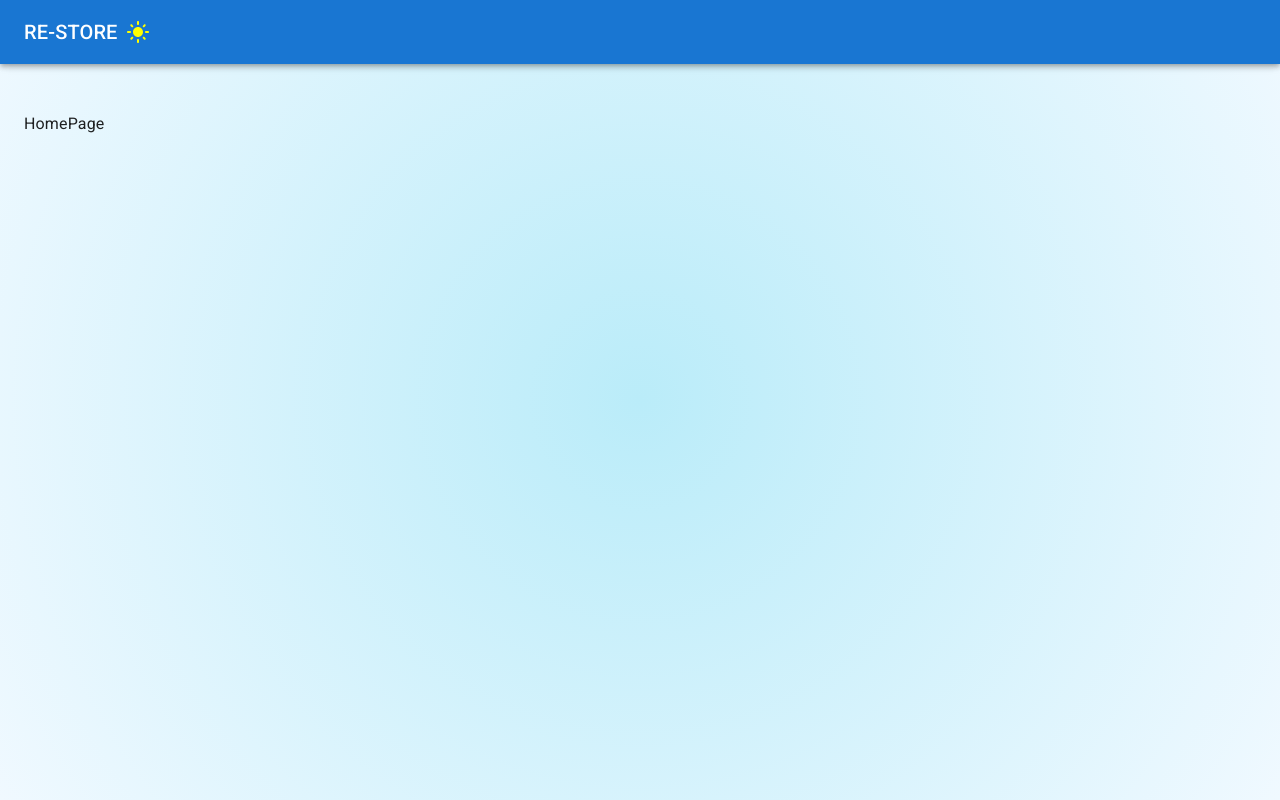
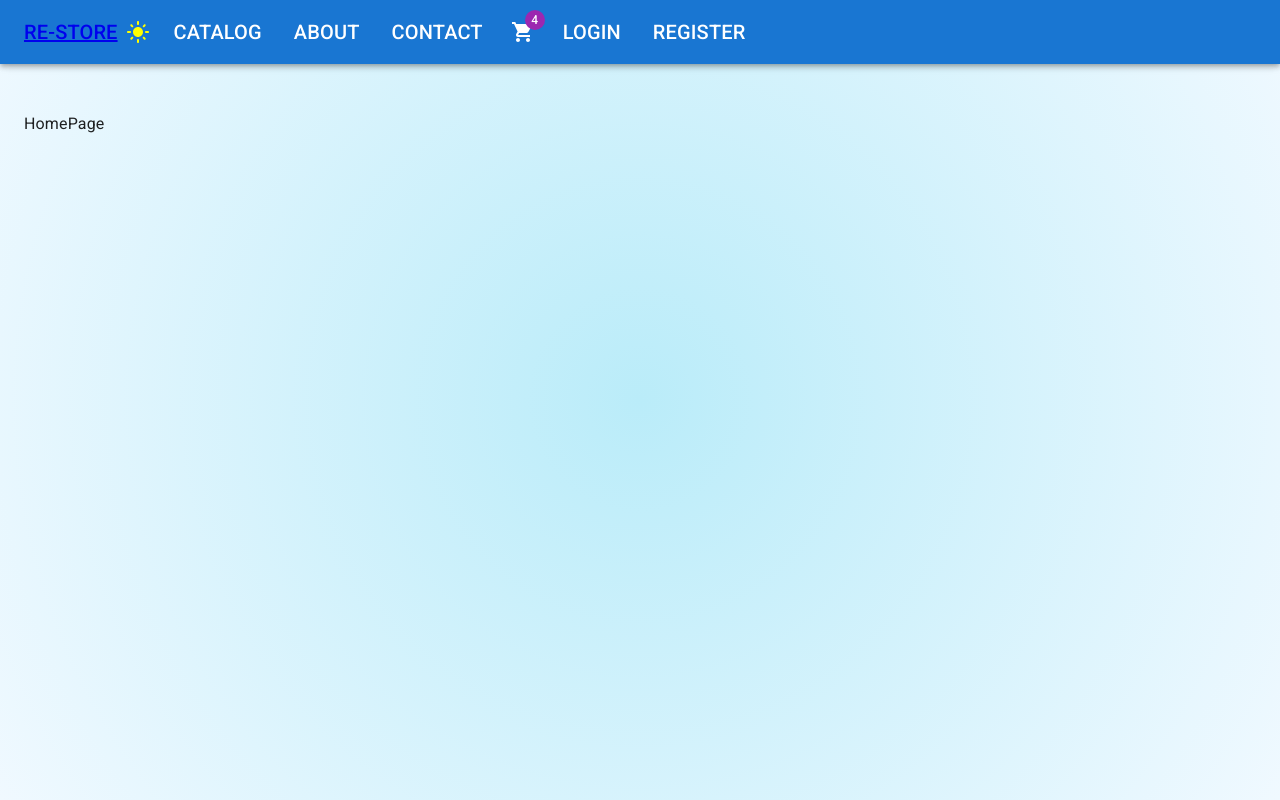
Before and after one commit to MagnoDutra/Restore, a React (Vite) app in the folder client/: page / in a window 1280 px wide. Built offline with nearby package versions, Linux system fonts and the light colour scheme.

Commit message:
links adicionados para navegacao

```diff
--- a/client/src/app/layout/NavBar.tsx
+++ b/client/src/app/layout/NavBar.tsx
@@ -1,5 +1,25 @@
-import { DarkMode, LightMode } from "@mui/icons-material";
-import { AppBar, IconButton, Toolbar, Typography } from "@mui/material";
+import { DarkMode, LightMode, ShoppingCart } from "@mui/icons-material";
+import {
+  AppBar,
+  Badge,
+  IconButton,
+  List,
+  ListItem,
+  Toolbar,
+  Typography,
+} from "@mui/material";
+import { NavLink } from "react-router-dom";
+
+const midLinks = [
+  { title: "catalog", path: "/catalog" },
+  { title: "about", path: "/about" },
+  { title: "contact", path: "/contact" },
+];
+
+const rightLinks = [
+  { title: "login", path: "/login" },
+  { title: "register", path: "/register" },
+];
 
 type Props = {
   darkMode: boolean;
@@ -10,10 +30,41 @@ export default function NavBar({ darkMode, toggleTheme }: Props) {
   return (
     <AppBar position="fixed">
       <Toolbar>
-        <Typography variant="h6">RE-STORE</Typography>
+        <Typography component={NavLink} to={"/"} variant="h6">
+          RE-STORE
+        </Typography>
         <IconButton onClick={toggleTheme}>
           {darkMode ? <DarkMode /> : <LightMode sx={{ color: "yellow" }} />}
         </IconButton>
+        <List sx={{ display: "flex" }}>
+          {midLinks.map(({ title, path }) => (
+            <ListItem
+              component={NavLink}
+              to={path}
+              key={path}
+              sx={{ color: "inherit", typography: "h6" }}
+            >
+              {title.toUpperCase()}
+            </ListItem>
+          ))}
+        </List>
+        <IconButton size="large" sx={{ color: "inherit" }}>
+          <Badge badgeContent="4" color="secondary">
+            <ShoppingCart />
+          </Badge>
+        </IconButton>
+        <List sx={{ display: "flex" }}>
+          {rightLinks.map(({ title, path }) => (
+            <ListItem
+              component={NavLink}
+              to={path}
+              key={path}
+              sx={{ color: "inherit", typography: "h6" }}
+            >
+              {title.toUpperCase()}
+            </ListItem>
+          ))}
+        </List>
       </Toolbar>
     </AppBar>
   );
```
